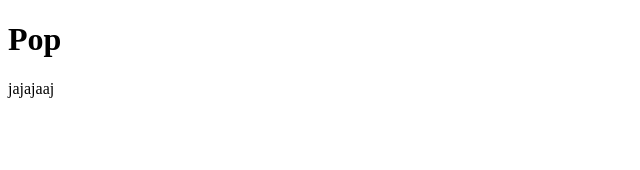
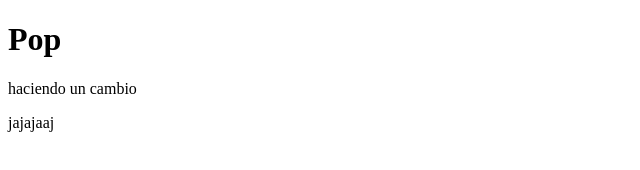
Before and after one commit to tanellomondaca/cursoPrework, a plain HTML site: page index.html in a window 1280 px wide. Shown: the whole page, without its empty margins (0-640 px from the left). Drawn offline with Linux system fonts and the light colour scheme.

Commit message:
segundo comiit

```diff
--- a/index.html
+++ b/index.html
@@ -8,7 +8,7 @@
 </head>
 <body>
     <h1>Pop</h1>
-
+    <p>haciendo un cambio</p>
     <p>jajajaaj</p>
 </body>
 </html>
```
